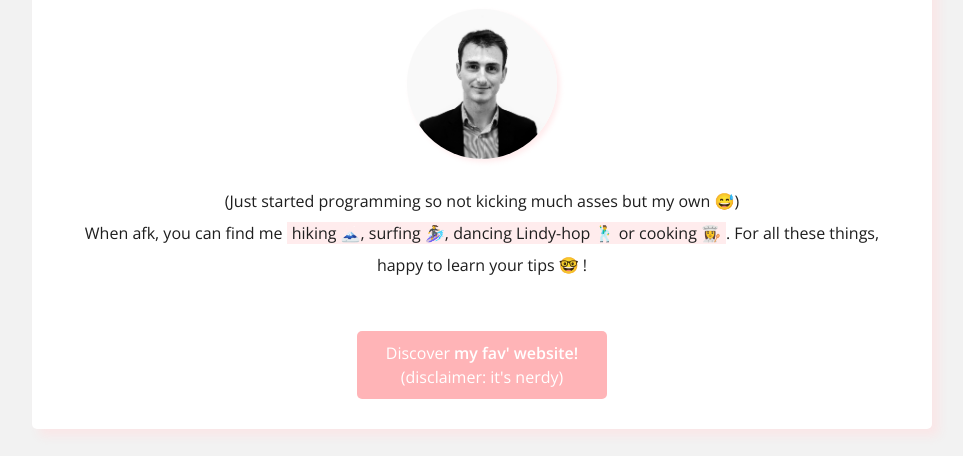
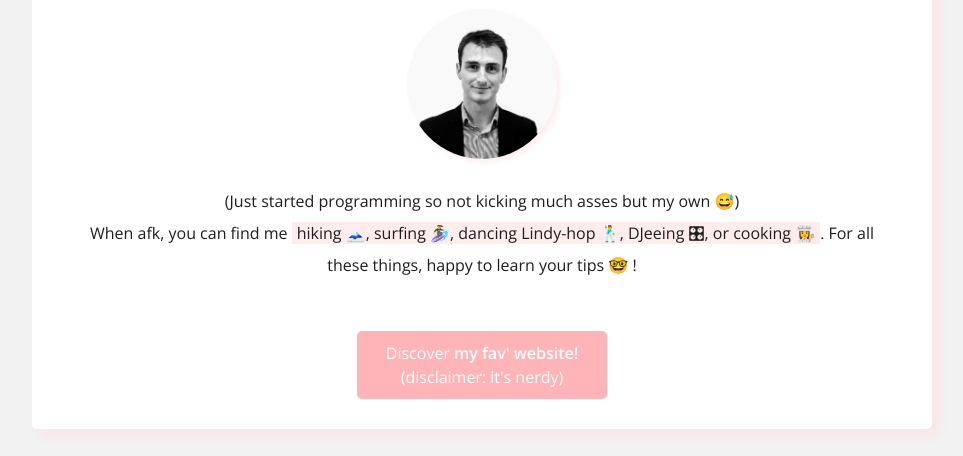
Before and after one commit to tauzel/profile, a plain HTML site: page index.html in a window 1280 px wide. Shown: the part 136-592 px from the top of the page, without its empty margins (158-1121 px from the left). Drawn offline with nearby package versions, Linux system fonts and the light colour scheme.

Commit message:
added djeeing to description

```diff
--- a/index.html
+++ b/index.html
@@ -29,7 +29,7 @@
             (Just started programming so not kicking much asses but my own 😅)
             <br>
             When afk, you can find me <sp class="highlight-red">hiking 🗻, surfing
-            🏄‍♀️, dancing Lindy-hop 🕺 or cooking 👩‍🍳</sp>. For all these things, happy to learn your tips 🤓 !</p>
+            🏄‍♀️, dancing Lindy-hop 🕺, DJeeing 🎛, or cooking 👩‍🍳</sp>. For all these things, happy to learn your tips 🤓 !</p>
           <a href='https://www.quantamagazine.org/' target='_blank' rel='noopener noreferrer' class="btn">
             Discover <strong>my fav' website!</strong>
             <br>
```
